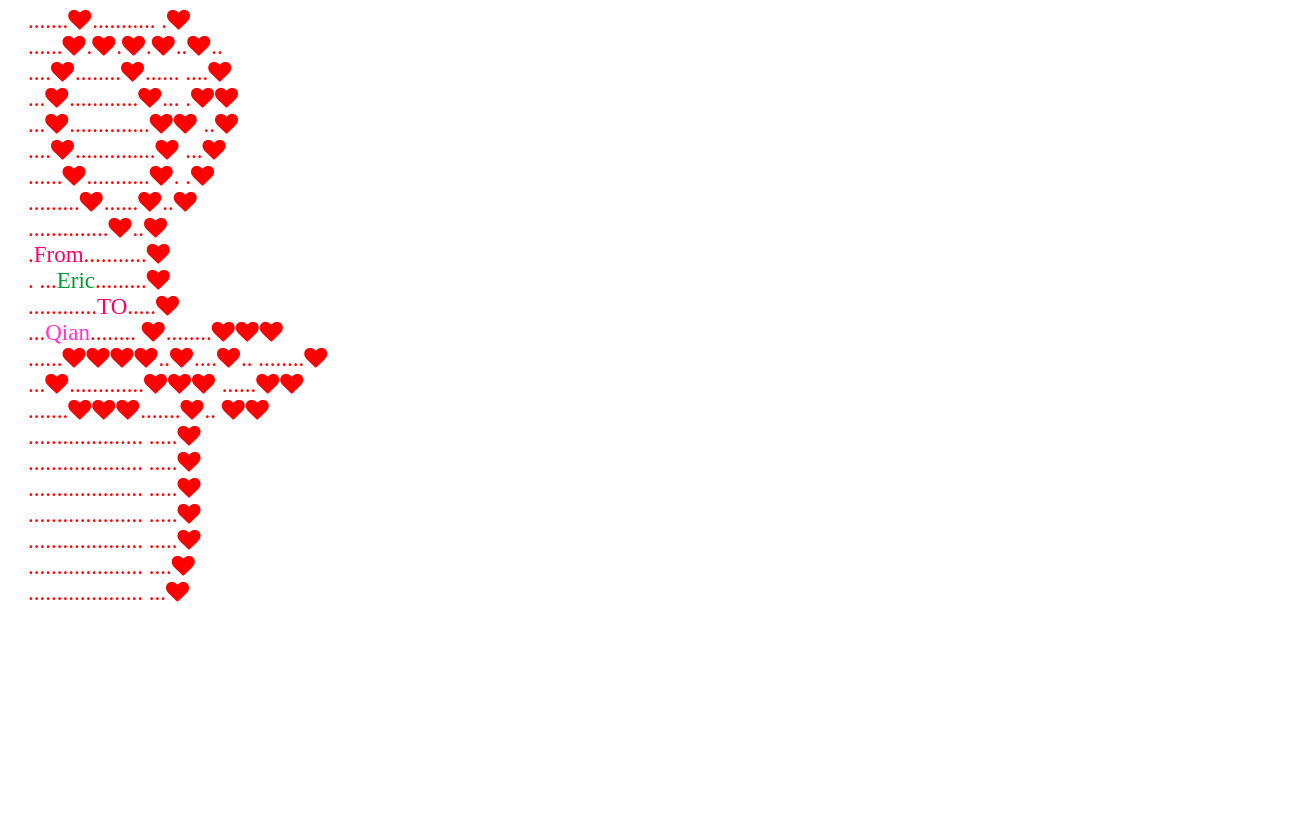
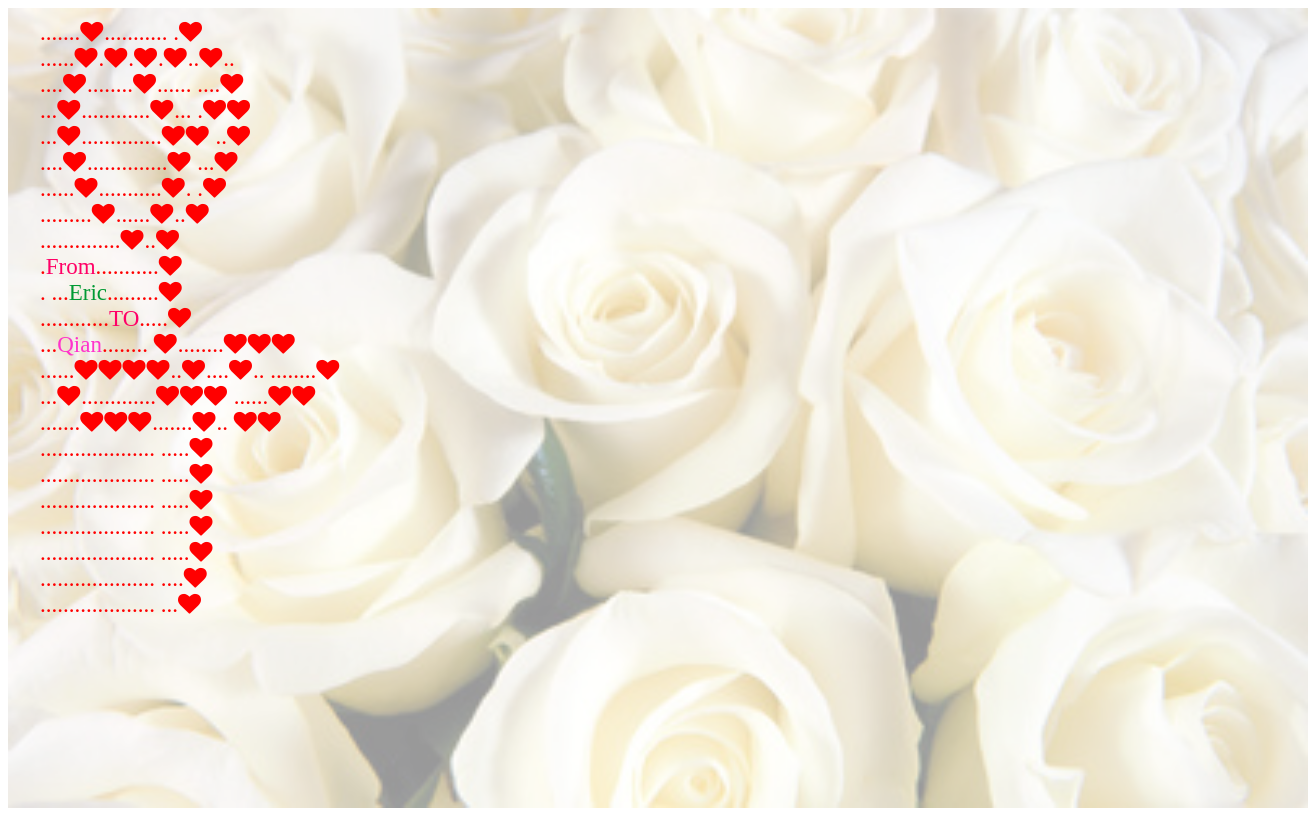
Before and after one commit to ekeric13/toYou, a plain HTML site: page index.html in a window 1280 px wide. Shown: the whole page, 1308 px wide, since content can reach past the window. Drawn offline with Linux system fonts and the light colour scheme; a script that the page names is missing.

Commit message:
Blog update at 2015-02-14 11:01:15

```diff
--- a/index.html
+++ b/index.html
@@ -5,7 +5,8 @@
   <link rel="stylesheet" type="text/css" href="https://cdnjs.cloudflare.com/ajax/libs/font-awesome/4.3.0/css/font-awesome.css">
 </head>
 <body>
-<div>
+<img src="roses.jpg">
+<div id="main">
 <div class="red">  .......<span class="fa fa-heart"></span>........... .<span class="fa fa-heart"></span></div>
 <div class="red">......<span class="fa fa-heart"></span>.<span class="fa fa-heart"></span>.<span class="fa fa-heart"></span>.<span class="fa fa-heart"></span>..<span class="fa fa-heart"></span>..</div>
 <div class="red">....<span class="fa fa-heart"></span>........<span class="fa fa-heart"></span>...... ....<span class="fa fa-heart"></span></div>
--- a/styles.css
+++ b/styles.css
@@ -1,6 +1,6 @@
 .red{
   color: red;
-  margin-left: 20px
+  margin-left: 20px;
 }
 
 .green{
@@ -14,12 +14,53 @@
 .pink {
   color: #FF33CC;
 }
+#main {
+   position: absolute;
+   top: 20px;
+   left: 20px;
+}
+/*#main:after {
+    content : "";
+    display: block;
+    position: absolute;
+    top: 0;
+    left: 0;
+    background-image: url("roses.jpg");
+    background-repeat: no-repeat;
+    background-attachment: fixed;
+    background-position: center;
+    width: 1000px;
+    height: 1000px;
+    opacity : 0.2;
+    z-index: -1;
+}*/
+/*#main {
+  font-size: 23px;
+  background: url("roses.jpg") no-repeat center center fixed;
+  -webkit-background-size: cover;
+  -moz-background-size: cover;
+  -o-background-size: cover;
+  background-size: cover;
+  opacity: 0.6;
+  z-index: -1;
 
-body {
-  font-size: 23px
+}*/
+div {
+  opacity: 1.0
+  z-index: 2;
+  font-size: 23px;
+}
+
+
+img {
+  opacity: 0.4;
+  z-index: -1;
+  width: 1300px;
+  height: 800px;
 }
 
 .fa-heart{
   /*padding-left: 1px;*/
   padding-right: 1px;
+  opacity: 1;
 }
```
Also changed, not shown: roses.jpg (added).
